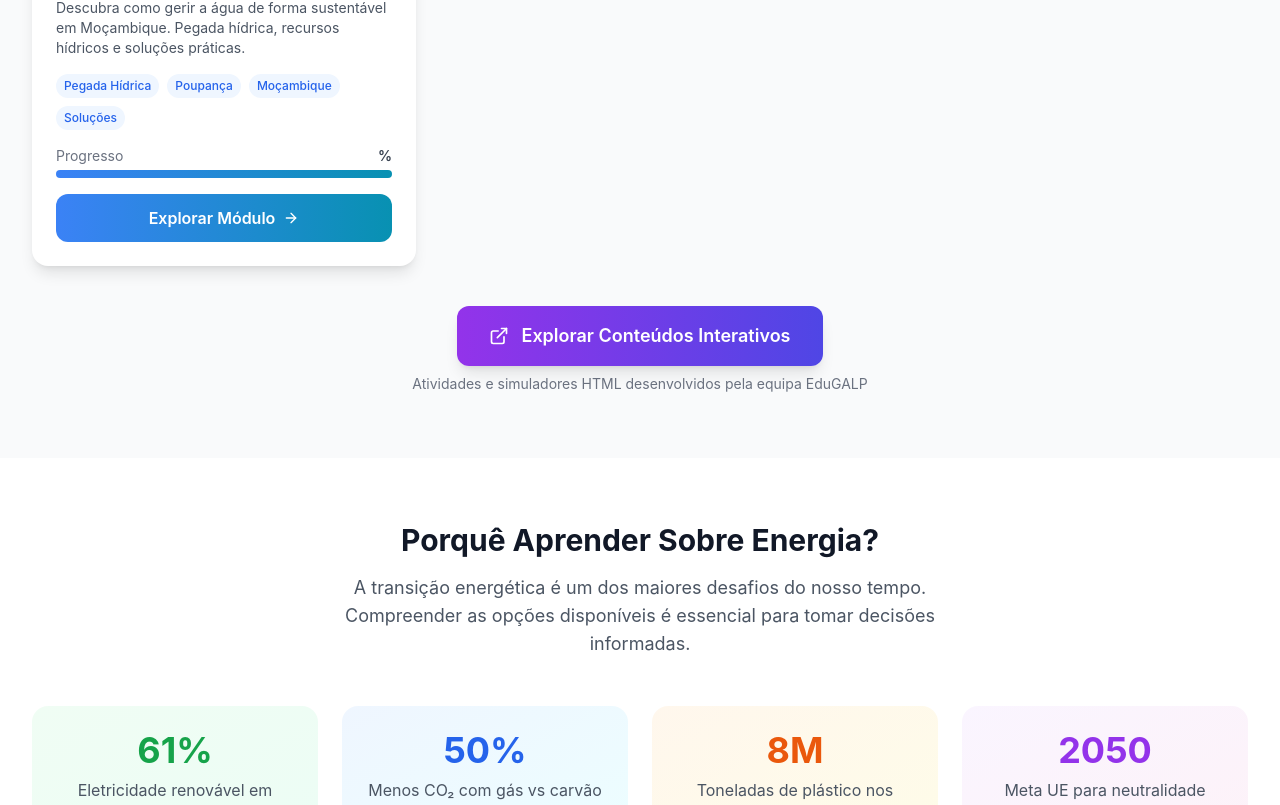
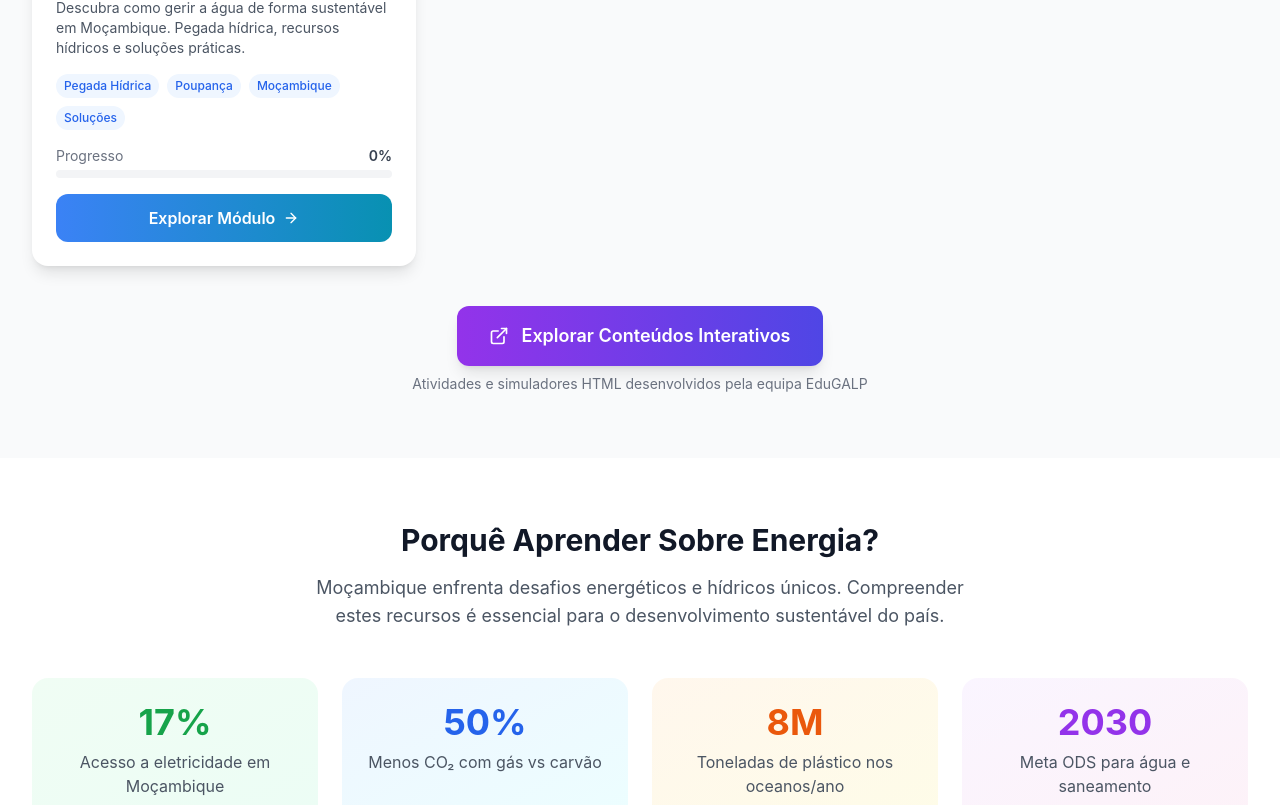
Before and after one commit to edyman65-dev/EDUGALPAPP, a React (Vite) app: page / in a window 1280 px wide. Shown: the part 1712-2517 px from the top of the page. Built offline with nearby package versions, Linux system fonts and the light colour scheme.

Commit message:
Add WaterSection and update related content

```diff
--- a/src/components/AppLayout.tsx
+++ b/src/components/AppLayout.tsx
@@ -10,6 +10,7 @@ import DashboardCards from './edugalp/DashboardCards';
 import RenewableSection from './edugalp/RenewableSection';
 import CoalGasSection from './edugalp/CoalGasSection';
 import WasteSection from './edugalp/WasteSection';
+import WaterSection from './edugalp/WaterSection';
 import QuizSection from './edugalp/QuizSection';
 import RankingsSection from './edugalp/RankingsSection';
 import CertificateSection from './edugalp/CertificateSection';
@@ -32,7 +33,8 @@ const AppLayout: React.FC = () => {
   const progress = {
     renovaveis: moduleProgress.find(m => m.module_id === 'renovaveis')?.progress_percent || 0,
     carvaoGas: moduleProgress.find(m => m.module_id === 'carvao-gas')?.progress_percent || 0,
-    residuos: moduleProgress.find(m => m.module_id === 'residuos')?.progress_percent || 0
+    residuos: moduleProgress.find(m => m.module_id === 'residuos')?.progress_percent || 0,
+    agua: moduleProgress.find(m => m.module_id === 'agua')?.progress_percent || 0
   };
 
   // Handle score updates from quizzes (for non-logged users)
@@ -67,14 +69,14 @@ const AppLayout: React.FC = () => {
                 <div className="text-center mb-12">
                   <h2 className="text-3xl font-bold text-gray-900 mb-4">Porquê Aprender Sobre Energia?</h2>
                   <p className="text-lg text-gray-600 max-w-2xl mx-auto">
-                    A transição energética é um dos maiores desafios do nosso tempo. Compreender as opções disponíveis é essencial para tomar decisões informadas.
+                    Moçambique enfrenta desafios energéticos e hídricos únicos. Compreender estes recursos é essencial para o desenvolvimento sustentável do país.
                   </p>
                 </div>
 
                 <div className="grid md:grid-cols-4 gap-6">
                   <div className="bg-gradient-to-br from-green-50 to-emerald-50 rounded-2xl p-6 text-center">
-                    <div className="text-4xl font-bold text-green-600 mb-2">61%</div>
-                    <div className="text-gray-600">Eletricidade renovável em Portugal (2024)</div>
+                    <div className="text-4xl font-bold text-green-600 mb-2">17%</div>
+                    <div className="text-gray-600">Acesso a eletricidade em Moçambique</div>
                   </div>
                   <div className="bg-gradient-to-br from-blue-50 to-cyan-50 rounded-2xl p-6 text-center">
                     <div className="text-4xl font-bold text-blue-600 mb-2">50%</div>
@@ -85,8 +87,8 @@ const AppLayout: React.FC = () => {
                     <div className="text-gray-600">Toneladas de plástico nos oceanos/ano</div>
                   </div>
                   <div className="bg-gradient-to-br from-purple-50 to-pink-50 rounded-2xl p-6 text-center">
-                    <div className="text-4xl font-bold text-purple-600 mb-2">2050</div>
-                    <div className="text-gray-600">Meta UE para neutralidade carbónica</div>
+                    <div className="text-4xl font-bold text-purple-600 mb-2">2030</div>
+                    <div className="text-gray-600">Meta ODS para água e saneamento</div>
                   </div>
                 </div>
               </div>
@@ -259,6 +261,9 @@ const AppLayout: React.FC = () => {
       case 'residuos':
         return <WasteSection setActiveSection={setActiveSection} />;
 
+      case 'agua':
+        return <WaterSection setActiveSection={setActiveSection} />;
+
       case 'quizzes':
         return <QuizSection onScoreUpdate={handleScoreUpdate} onOpenAuth={handleOpenAuth} />;
 
```
